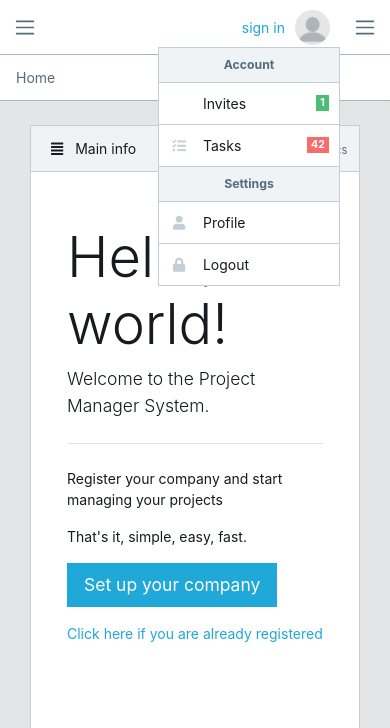
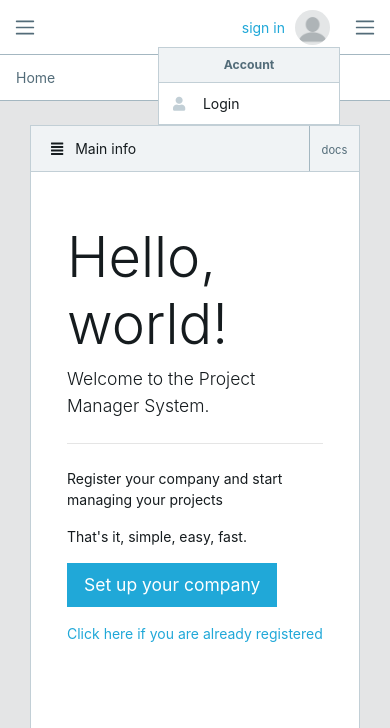
Before and after one commit to srintellikgh/project-management-system, a Django app: template core/templates/core/index.html in a window 390 px wide, after a click that opens the changed part. Shown: the top 728 px of the page. Run offline with Django 3.2, Linux system fonts and the light colour scheme; the template is opened without the code that fills it: most values are stand-ins (such as "Sample title", 1, 10 or a date in 2020); some libraries are stand-ins or nearby versions.

Commit message:
Few updates

```diff
--- a/core/templates/core/base.html
+++ b/core/templates/core/base.html
@@ -33,7 +33,7 @@
     <button class="navbar-toggler mobile-sidebar-toggler d-lg-none mr-auto" type="button">
       <span class="navbar-toggler-icon"></span>
     </button>
-    <img src="{% static 'core/img/logos/gui-horizontal.png' %}" alt="" class="brand-gui ml-2 d-none d-sm-block">
+    <img src="{% static 'core/img/logos/gui-horizontal.png' %}" alt="" class="brand-gui ml-2 d-none d-sm-block p-2">
     <button class="navbar-toggler sidebar-toggler d-md-down-none" type="button">
       <span class="navbar-toggler-icon"></span>
     </button>
@@ -45,9 +45,9 @@
       <li class="nav-item px-3">
         <a class="nav-link" href="{% url 'core:dashboard' %}">Dashboard</a>
       </li>
-      <li class="nav-item px-3">
-        <a class="nav-link" href="#">Settings</a>
-      </li>
+      <!--<li class="nav-item px-3">-->
+        <!--<a class="nav-link" href="#">Settings</a>-->
+      <!--</li>-->
     </ul>
     <ul class="nav navbar-nav ml-auto">
       <li class="nav-item d-md-down-none">
@@ -78,9 +78,10 @@
           <div class="dropdown-header text-center">
             <strong>Account</strong>
           </div>
+          {% if user.is_authenticated %}
           <!--<a class="dropdown-item" href="#"><i class="fa fa-bell-o"></i> Updates<span class="badge badge-info">42</span></a>-->
           <a class="dropdown-item" href="{% url 'register:invites' %}"><i class="fa fa-envelope-o"></i> Invites<span class="badge badge-success">{{ logged_user.received_invites.count }}</span></a>
-          <a class="dropdown-item" href="#"><i class="fa fa-tasks"></i> Tasks<span class="badge badge-danger">42</span></a>
+          <a class="dropdown-item" href="#"><i class="fa fa-tasks"></i> Tasks<span class="badge badge-danger">{{ user.task_set.values.count }}</span></a>
           <!--<a class="dropdown-item" href="#"><i class="fa fa-comments"></i> Comments<span class="badge badge-warning">42</span></a>-->
           <div class="dropdown-header text-center">
             <strong>Settings</strong>
@@ -91,7 +92,11 @@
             <!--<a class="dropdown-item" href="#"><i class="fa fa-file"></i> Projects<span class="badge badge-primary">42</span></a>-->
           <div class="divider"></div>
           <!--<a class="dropdown-item" href="#"><i class="fa fa-shield"></i> Lock Account</a>-->
+
           <a class="dropdown-item" href="{% url 'core:logout' %}"><i class="fa fa-lock"></i> Logout</a>
+          {% else %}
+          <a class="dropdown-item" href="{% url 'core:login' %}"><i class="fa fa-user"></i> Login</a>
+          {% endif %}
         </div>
       </li>
     </ul>
```
Also changed, not shown: db.sqlite3.
